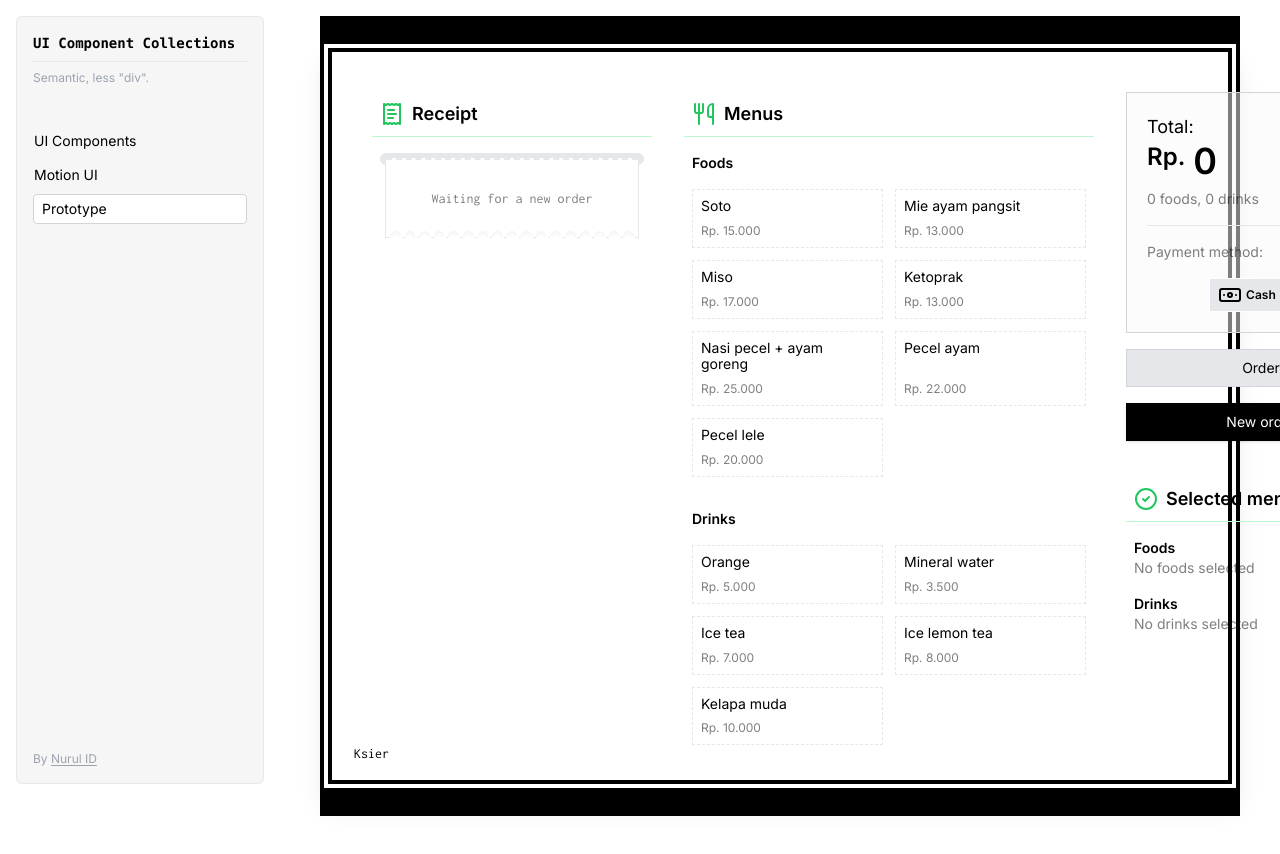
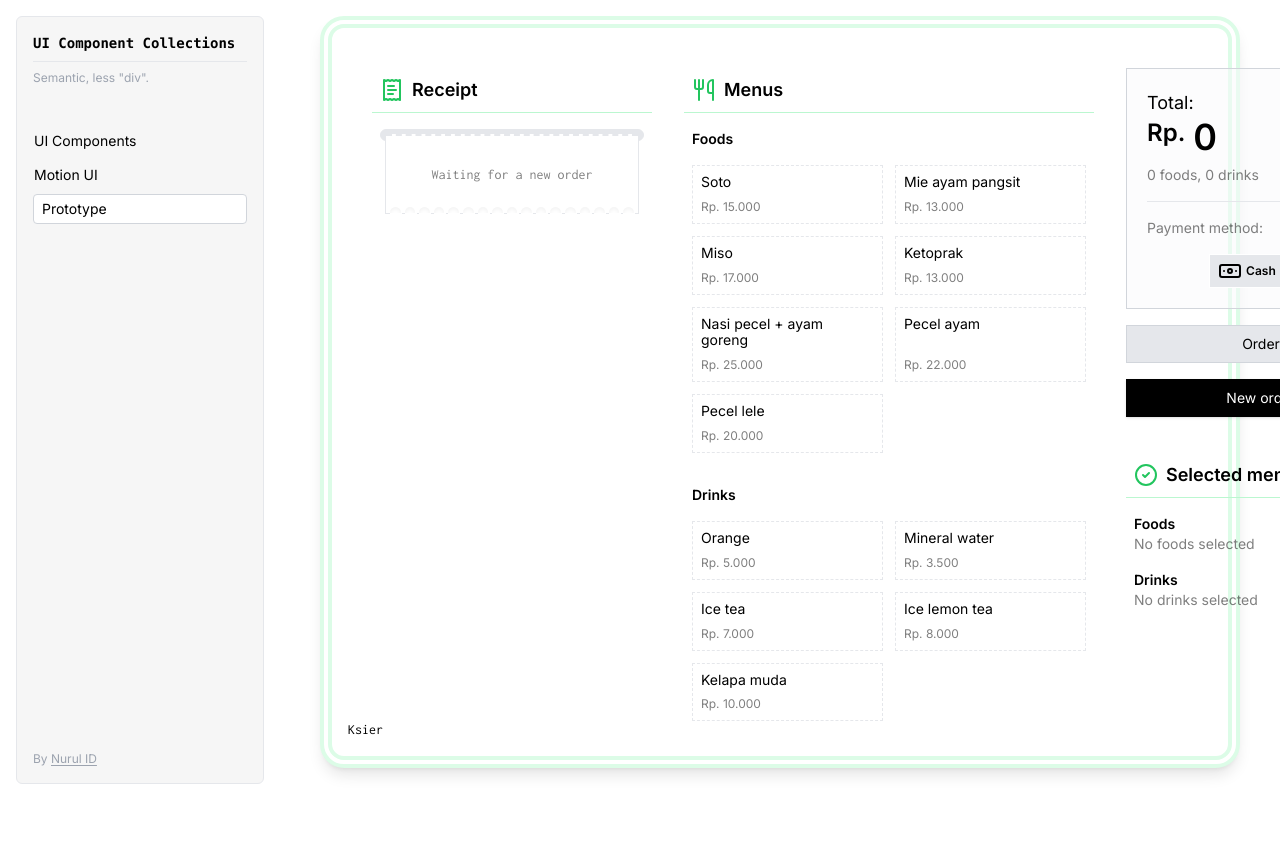
Before and after one commit to nurulid/ui-component-collections, a Next.js app: page /prototype/ksier in a window 1280 px wide. Shown: the top 854 px of the page. After the commit the page ends 832 px from the top, so only its background shows below. Built offline with nearby package versions, Linux system fonts and the light colour scheme.

Commit message:
tweaks ksier

```diff
--- a/src/app/prototype/ksier/layout.tsx
+++ b/src/app/prototype/ksier/layout.tsx
@@ -2,10 +2,10 @@ import React from "react";
 
 export default function layout({ children }: { children: React.ReactNode }) {
   return (
-    <div className="bg-black py-6 h-dvh w-full">
-      <div className="max-w-6xl mx-auto pt-10 pb-5 px-10 border-black border-double border-[12px] rounded-4xl h-[94vh] bg-white shadow-xl relative">
+    <div className="h-dvh w-full">
+      <div className="max-w-6xl mx-auto pt-10 pb-5 px-10 border-green-100 border-double border-[12px] rounded-3xl h-[94vh] bg-white shadow-lg relative">
         <div className="relative z-10">{children}</div>
-        <h1 className="absolute bottom-4 left-4 font-inconsolata border-b-5 border-l-5 border-black/40 pl-[6px] rounded-bl-xl border-double">
+        <h1 className="absolute bottom-4 left-4 font-inconsolata">
           <span>Ksier</span>
         </h1>
       </div>
--- a/src/components/ksier/SelectedMenu.tsx
+++ b/src/components/ksier/SelectedMenu.tsx
@@ -22,7 +22,7 @@ export const SelectedMenu = ({
         className="min-w-[270px] px-0"
       >
         <div className="flex flex-col gap-4">
-          <div className="h-[39dvh] overflow-auto space-y-4">
+          <div className="h-[35dvh] overflow-auto space-y-4">
             <div>
               <h3 className="font-semibold">Foods</h3>
               {selectedFoods.length > 0 ? (
```
